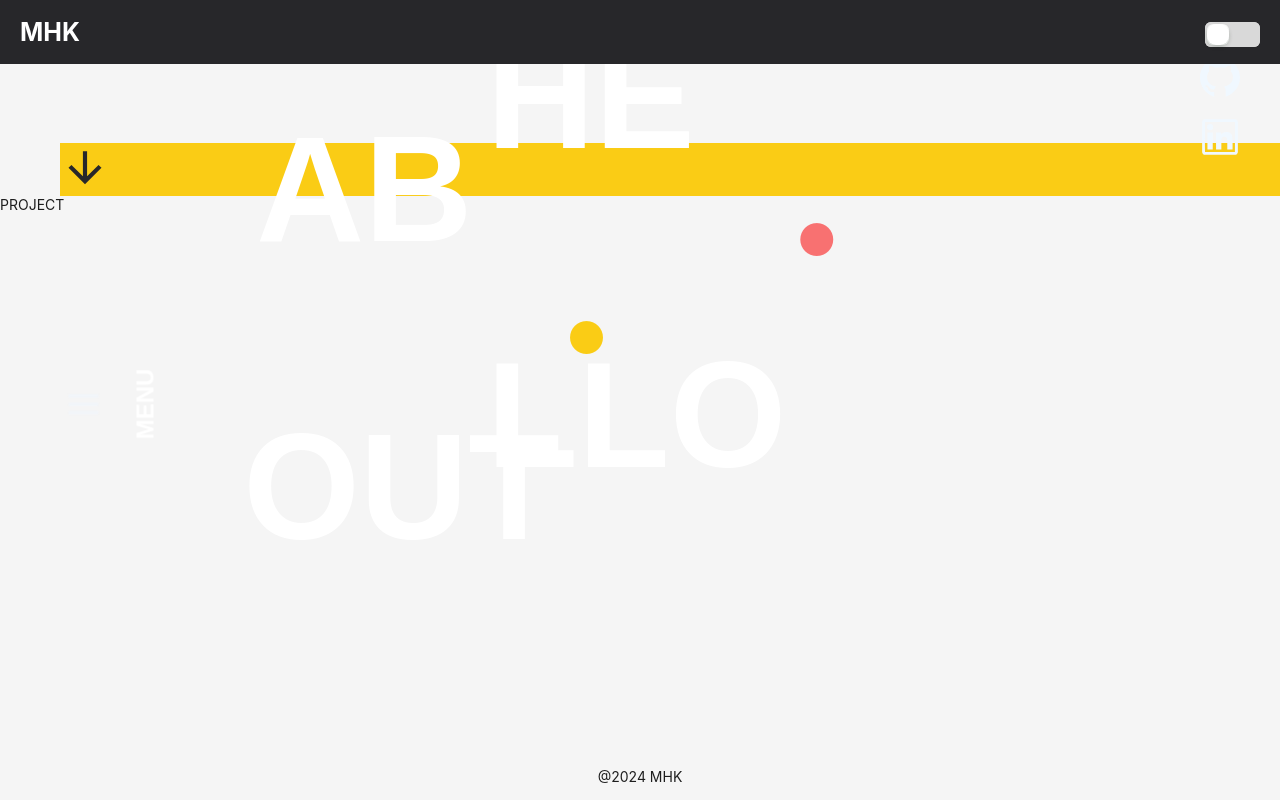
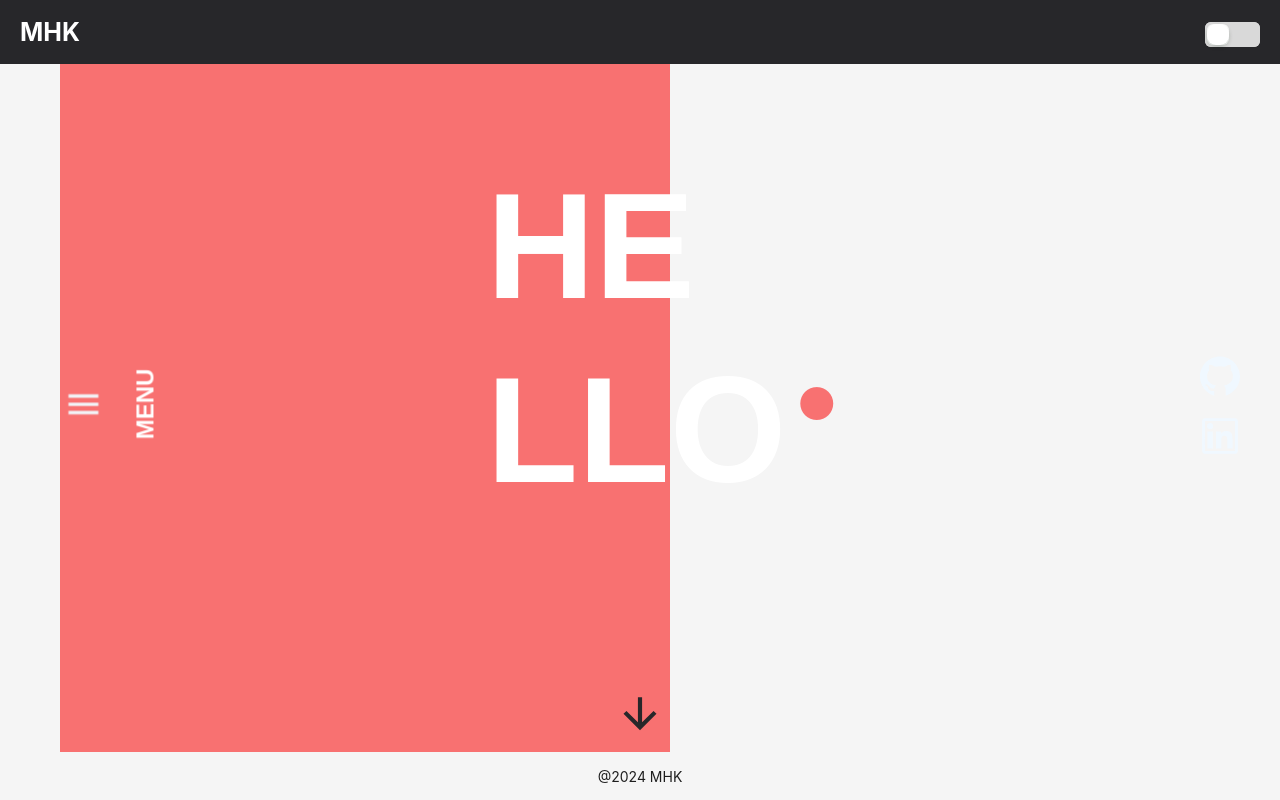
Before and after one commit to HassanKashif-pro/My-Portfolio, a React (Create React App) app: page / in a window 1280 px wide. Built offline with nearby package versions, Linux system fonts and the light colour scheme.

Commit message:
Styling the about Section

```diff
--- a/src/styles/Home.css
+++ b/src/styles/Home.css
@@ -80,12 +80,35 @@ body.light .anticon {
 .Content::-webkit-scrollbar {
   display: none;
 }
-.section {
-  display: flex-start;
+.Intro-section {
+  height: 100vh; /* Full screen height for each section */
+  display: flex;
+  padding-top: 60px;
+  padding-bottom: 50px;
+  width: 50%;
+  justify-content: center;
+  align-items: center;
   scroll-snap-align: center;
-  height: 93vh;
-  padding-bottom: 20px;
+}
+.About-section {
+  height: 100vh; /* Full screen height for each section */
+  display: flex;
+  padding-top: 60px;
+  padding-bottom: 50px;
+  width: 30%;
+  justify-content: center;
+  align-items: center;
+  scroll-snap-align: center;
+}
+.Project-section {
+  height: 100vh; /* Full screen height for each section */
+  display: flex;
+  padding-top: 60px;
+  padding-bottom: 50px;
   width: 50%;
+  justify-content: center;
+  align-items: center;
+  scroll-snap-align: center;
 }
 :root {
   --scroll-translate-x: -200px; /* Adjust horizontal position */
@@ -104,7 +127,7 @@ body.light .anticon {
 }
 .Hello-1 {
   display: grid;
-  top: 19%;
+  top: 20%;
   left: 38%;
   justify-content: center; /* Center the content inside (used with flexbox or grid) */
   align-items: center;
@@ -117,7 +140,7 @@ body.light .anticon {
 }
 .Hello-2 {
   display: grid;
-  top: 15px;
+  top: 30px;
   left: 38%;
   justify-content: center; /* Center the content inside (used with flexbox or grid) */
   align-items: center;
```
